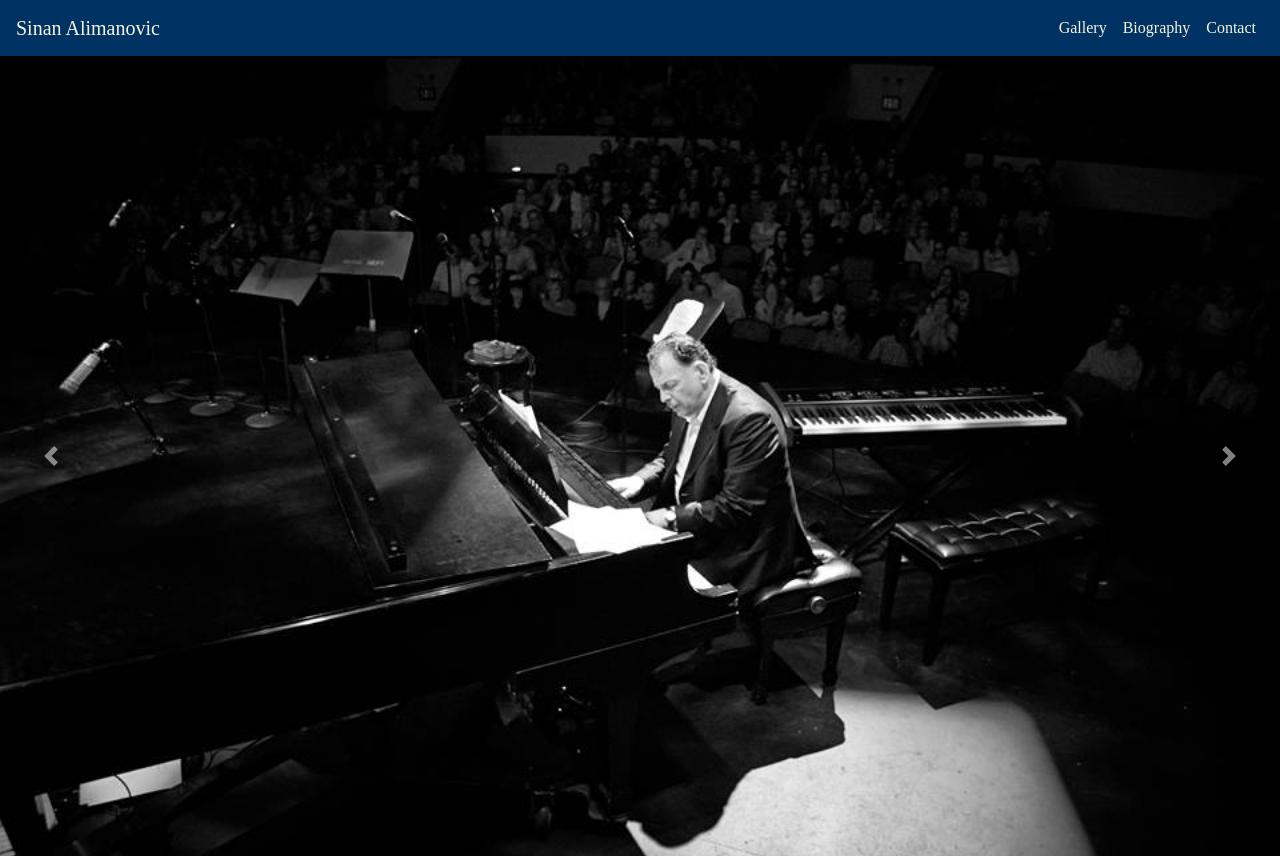
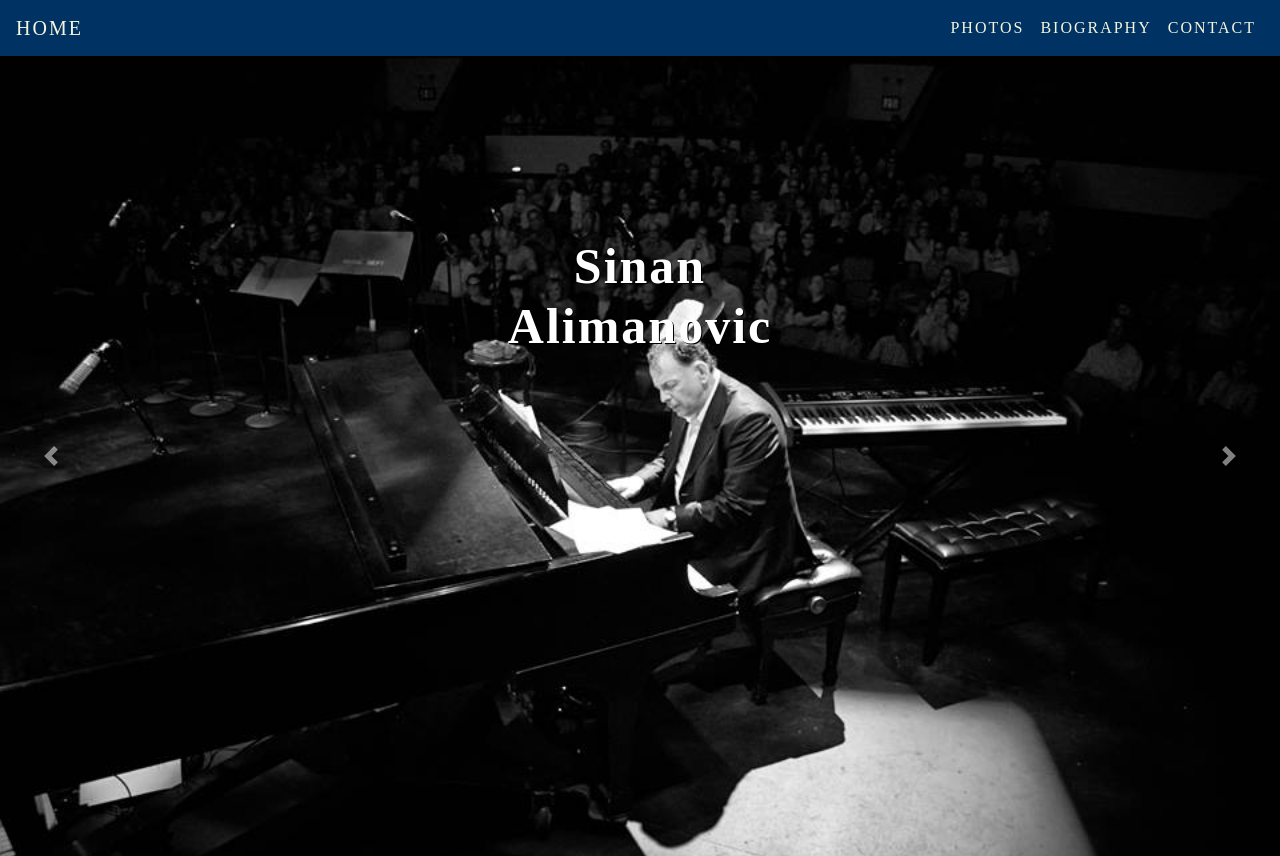
Before and after one commit to Mickey0001/Sinan-Alimanovic, a PHP site: page / in a window 1280 px wide. Run offline with PHP 8.4, Linux system fonts and the light colour scheme.

Commit message:
Carousel captions

```diff
--- a/css/style.css
+++ b/css/style.css
@@ -1,7 +1,6 @@
 .carousel-item {
   height:100vh;
   background: #212121;
-  width:100%;
 }
 .carousel-image{
   width: 100%;
@@ -26,11 +25,25 @@
  }
 body{
   font-family: "Times New Roman", Times, serif;
+  color: #F5F5DC;
 }
 body, a{
   color: #F5F5DC;
+  font-weight: 500;
+  letter-spacing: 2px;
+}
+a:hover{
+  text-shadow: 2px 2px black;
 }
 
  .navbar-expand-lg {
   background: rgba(0,50,100);
 }
+.carousel-caption{
+  left: 0%;
+  top: 20%;
+  right: 0%;
+  font-weight: bold;
+  font-size: 50px;
+  text-shadow: 1px 1px #000;
+}
--- a/index.html
+++ b/index.html
@@ -4,14 +4,14 @@
   <meta charset="UTF-8">
   <meta name="viewport" content="width=device-width, initial-scale=1.0">
   <meta http-equiv="X-UA-Compatible" content="ie=edge">
-  <title>Sinan Alimanovic</title>
+  <title>Sinan Alimanovic - Jazz Artist</title>
   <link rel="stylesheet" href="css/bootstrap.min.css">
   <link rel="stylesheet" href="css/style.css">
 </head>
 <body>
 
     <nav class="navbar navbar-expand-lg">
-        <a class="navbar-brand" href="#">Sinan Alimanovic</a>
+        <a class="navbar-brand" href="#">HOME</a>
         <button class="navbar-toggler" type="button" data-toggle="collapse" data-target="#navbarSupportedContent" aria-controls="navbarSupportedContent" aria-expanded="false" aria-label="Toggle navigation">
           <span class="navbar-toggler-icon"></span>
         </button>
@@ -20,13 +20,13 @@
           </ul>
           <ul class="navbar-nav my-2 my-lg-0">
               <li class="nav-item">
-                  <a class="nav-link" href="#">Gallery</a>
+                  <a class="nav-link" href="#">PHOTOS</a>
               </li>
               <li class="nav-item">
-                  <a class="nav-link" href="#">Biography</a>
+                  <a class="nav-link" href="#">BIOGRAPHY</a>
               </li>
               <li class="nav-item">
-                  <a class="nav-link" href="#">Contact</a>
+                  <a class="nav-link" href="#">CONTACT</a>
               </li>
           </ul>
         </div>
@@ -38,12 +38,15 @@
           <div class="carousel-inner">
             <div class="carousel-item active">
               <img class="carousel-image" src="images/Sinan1.jpg" alt="Sinan Alimanovic">
+              <h2 class="carousel-caption">Sinan <br> Alimanovic</h2 >
             </div>
             <div class="carousel-item">
               <img class="carousel-image" src="images/Sinan2.jpg" alt="Sinan Alimanovic">
+              <h2 class="carousel-caption">Sinan <br> Alimanovic</h2 >
             </div>
             <div class="carousel-item">
              <img class="carousel-image" src="images/Sinan3.jpg" alt="Sinan Alimanovic">
+             <h2 class="carousel-caption">Sinan <br> Alimanovic</h2 >
             </div>
           </div>
 
```
